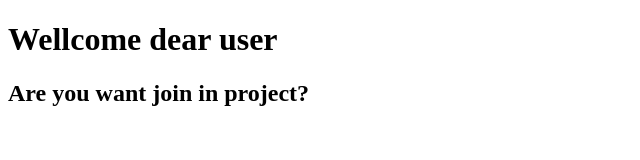
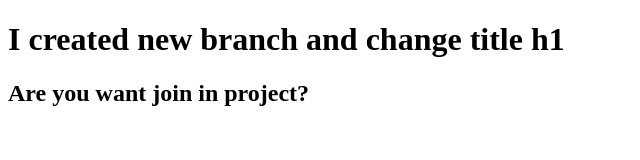
Before and after one commit to GasaiAnton/New_repo, a plain HTML site: page index.html in a window 1280 px wide. Shown: the whole page, without its empty margins (0-640 px from the left). Drawn offline with Linux system fonts and the light colour scheme.

Commit message:
changed h1

```diff
--- a/index.html
+++ b/index.html
@@ -6,7 +6,7 @@
     <title>Document</title>
 </head>
 <body>
-    <h1>Wellcome dear user</h1>
+    <h1>I created new branch and change title h1</h1>
     <h2>Are you want join in project?</h2>
 </body>
 </html>
```
